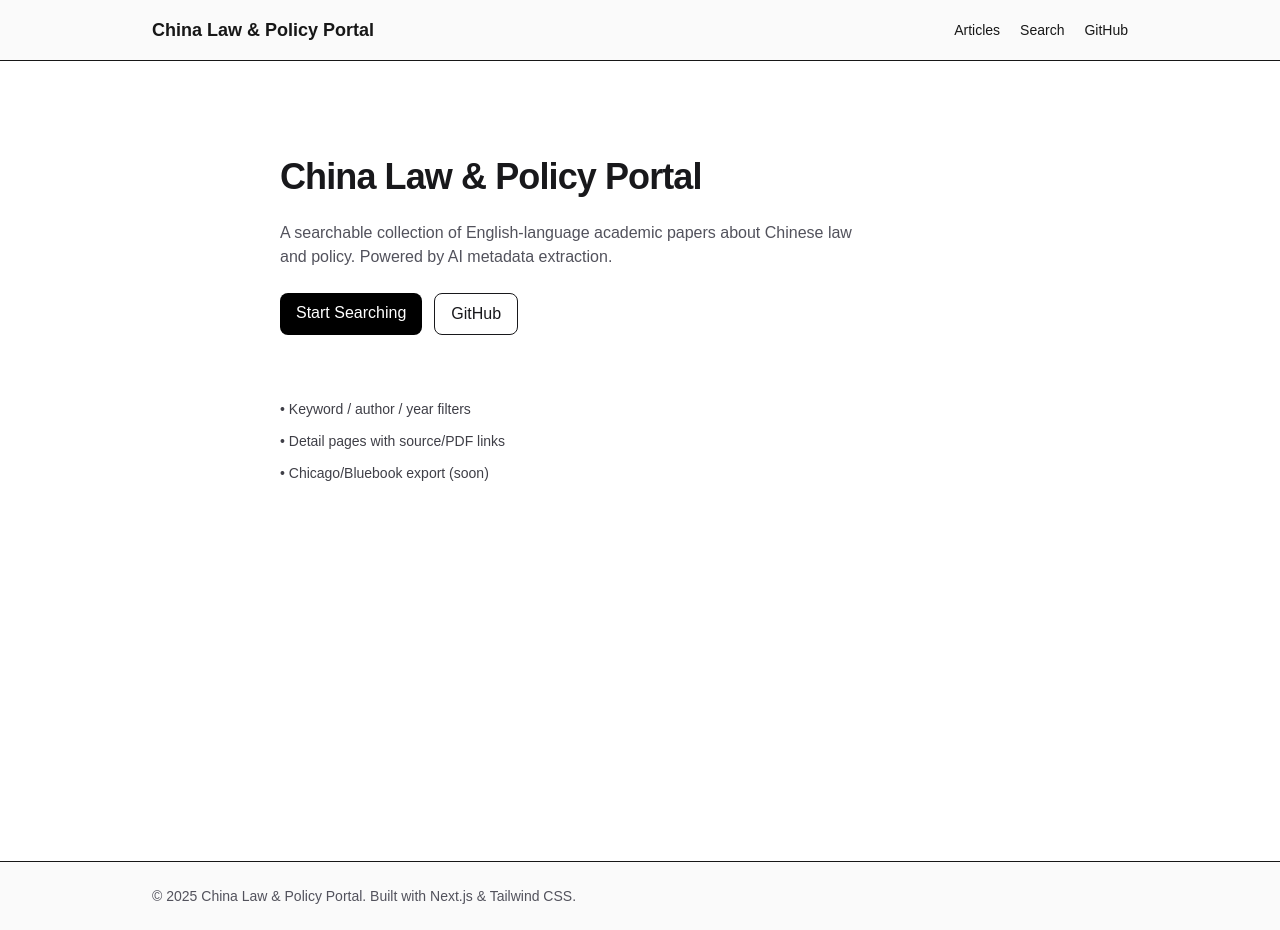
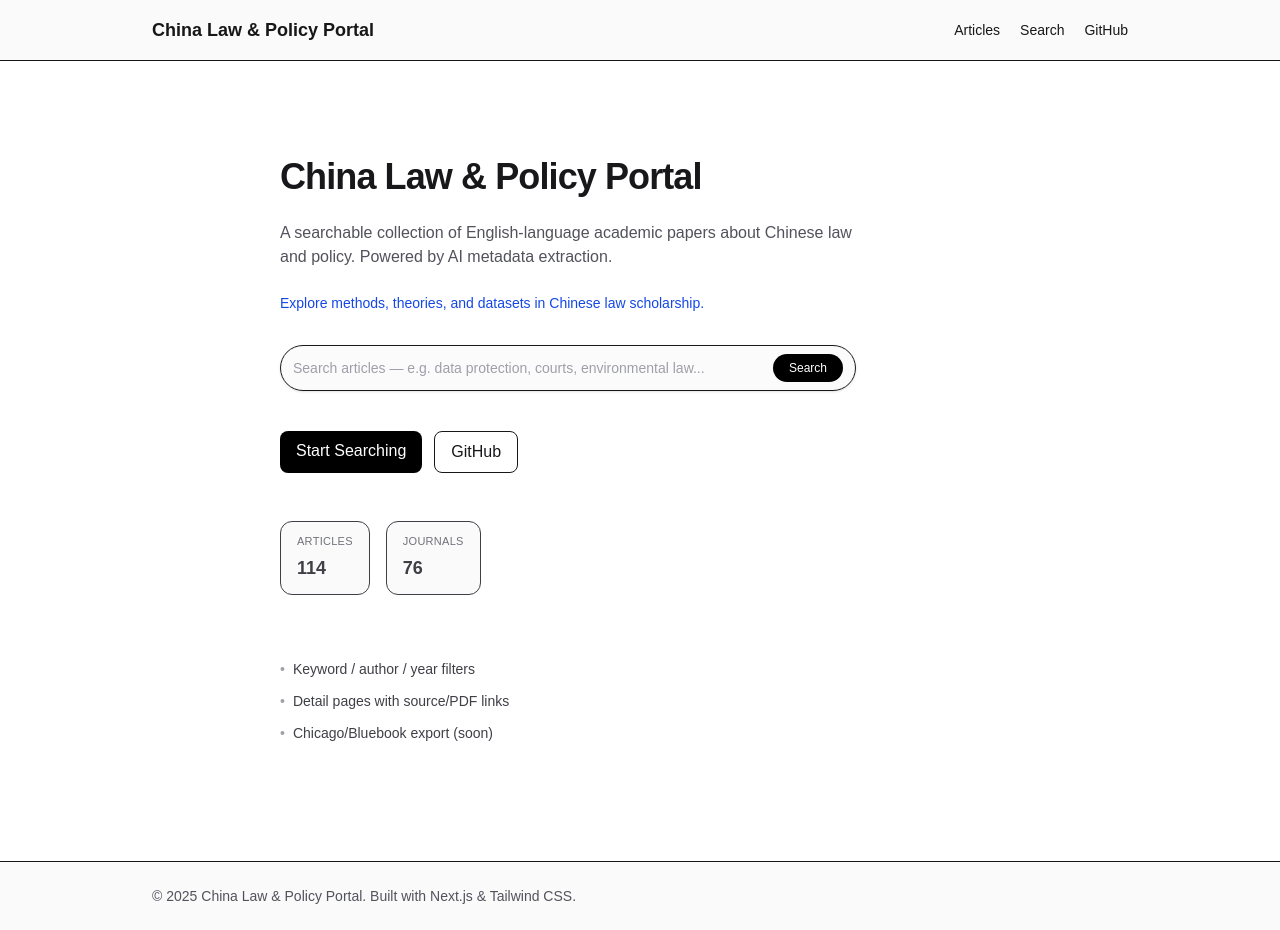
Before and after one commit to CiuuT/CLPP-website, a Next.js app in the folder china-law-portal/: page / in a window 1280 px wide. Built offline with nearby package versions, Linux system fonts and the light colour scheme.

Commit message:
change some UIS, more beutiful

```diff
--- /dev/null
+++ b/china-law-portal/app/articles/[id]/CitationWithCopy.tsx
@@ -0,0 +1,30 @@
+// app/articles/[id]/CitationWithCopy.tsx
+"use client";
+
+import { useState } from "react";
+
+export function CitationWithCopy({ citation }: { citation: string }) {
+  const [copied, setCopied] = useState(false);
+
+  const handleCopy = async () => {
+    try {
+      await navigator.clipboard.writeText(citation);
+      setCopied(true);
+      setTimeout(() => setCopied(false), 2000);
+    } catch (err) {
+      console.error("Failed to copy citation:", err);
+    }
+  };
+
+  return (
+    <div className="mt-2 flex items-start gap-2">
+      <p className="flex-1 text-xs text-zinc-500">{citation}</p>
+      <button
+        onClick={handleCopy}
+        className="rounded border px-2 py-1 text-[11px] text-zinc-700 hover:bg-zinc-100"
+      >
+        {copied ? "Copied!" : "Copy"}
+      </button>
+    </div>
+  );
+}
--- a/china-law-portal/app/articles/[id]/page.tsx
+++ b/china-law-portal/app/articles/[id]/page.tsx
@@ -1,5 +1,6 @@
 // app/articles/[id]/page.tsx
 import data from "@/data/articles.json";
+import { CitationWithCopy } from "./CitationWithCopy";
 
 type Article = {
   id: string;
@@ -67,7 +68,7 @@ export default async function ArticleDetail({
       <p className="mt-1 text-sm text-zinc-700">
         {authors} {a.year ? `· ${a.year}` : ""} {a.journal ? `· ${a.journal}` : ""}
       </p>
-      {a.citation && <p className="mt-2 text-xs text-zinc-500">{a.citation}</p>}
+      {a.citation && <CitationWithCopy citation={a.citation} />}
 
       <div className="mt-4 flex flex-wrap gap-4 text-sm">
         <a href="/articles" className="hover:underline">← Back</a>
--- a/china-law-portal/app/articles/page.tsx
+++ b/china-law-portal/app/articles/page.tsx
@@ -23,7 +23,7 @@ export default async function ArticlesPage({
     (a) => a?.title && a.title.trim().length > 2
   );
 
-  const perPage = 50;
+  const perPage = 15;
   const page = Math.max(1, Number(pageParam || 1));
   const total = all.length;
   const pages = Math.max(1, Math.ceil(total / perPage));
--- a/china-law-portal/app/page.tsx
+++ b/china-law-portal/app/page.tsx
@@ -1,18 +1,103 @@
+"use client";
+
 import Link from "next/link";
+import { useEffect, useState } from "react";
+import { useRouter } from "next/navigation";
+import data from "@/data/articles.json";
 
 export default function Home() {
+  const router = useRouter();
+  const [query, setQuery] = useState("");
+
+  // simple stats based on your JSON
+  const articles = data as { journal?: string }[];
+  const articleCount = articles.length;
+  const journalCount = Array.from(
+    new Set(articles.map((a) => a.journal).filter(Boolean))
+  ).length;
+
+  // animated counter for article count
+  const [displayCount, setDisplayCount] = useState(0);
+  useEffect(() => {
+    const duration = 600; // ms
+    const steps = 25;
+    const stepTime = duration / steps;
+    let current = 0;
+    const increment = articleCount / steps;
+
+    const id = setInterval(() => {
+      current += increment;
+      if (current >= articleCount) {
+        setDisplayCount(articleCount);
+        clearInterval(id);
+      } else {
+        setDisplayCount(Math.floor(current));
+      }
+    }, stepTime);
+
+    return () => clearInterval(id);
+  }, [articleCount]);
+
+  // rotating subtitle
+  const subtitles = [
+    "Search by keyword, author, or year.",
+    "Explore methods, theories, and datasets in Chinese law scholarship.",
+    "Filter by topic and quickly scan abstracts.",
+  ];
+  const [subtitleIndex, setSubtitleIndex] = useState(0);
+  useEffect(() => {
+    const id = setInterval(() => {
+      setSubtitleIndex((i) => (i + 1) % subtitles.length);
+    }, 3500);
+    return () => clearInterval(id);
+  }, []);
+
+  // search handler → /search?q=...
+  const handleSearch = (e: React.FormEvent) => {
+    e.preventDefault();
+    if (!query.trim()) return;
+    router.push(`/search?q=${encodeURIComponent(query.trim())}`);
+  };
+
   return (
-
     <div className="min-h-screen bg-white text-zinc-900">
       <main className="mx-auto flex max-w-3xl flex-col items-start gap-6 px-6 py-24">
         <h1 className="text-4xl font-bold tracking-tight">
-          China Law & Policy Portal
+          China Law &amp; Policy Portal
         </h1>
+
         <p className="max-w-prose text-zinc-600">
           A searchable collection of English-language academic papers about
           Chinese law and policy. Powered by AI metadata extraction.
         </p>
-        <div className="flex gap-3">
+
+        {/* rotating subtitle */}
+        <p className="h-5 text-sm text-blue-700">
+          {subtitles[subtitleIndex]}
+        </p>
+
+        {/* search bar with a tiny bit of motion */}
+        <form
+          onSubmit={handleSearch}
+          className="mt-2 flex w-full max-w-xl gap-2 rounded-full border bg-zinc-50/80 px-3 py-2 shadow-sm backdrop-blur"
+        >
+          <input
+            type="text"
+            value={query}
+            onChange={(e) => setQuery(e.target.value)}
+            placeholder="Search articles — e.g. data protection, courts, environmental law..."
+            className="w-full bg-transparent text-sm outline-none placeholder:text-zinc-400"
+          />
+          <button
+            type="submit"
+            className="rounded-full bg-black px-4 py-1.5 text-xs font-medium text-white hover:bg-zinc-800"
+          >
+            Search
+          </button>
+        </form>
+
+        {/* buttons: same as before */}
+        <div className="mt-4 flex gap-3">
           <Link
             href="/search"
             className="rounded-lg bg-black px-4 py-2 text-white hover:opacity-90"
@@ -28,13 +113,44 @@ export default function Home() {
             GitHub
           </a>
         </div>
+
+        {/* animated stats */}
+        <div className="mt-6 flex flex-wrap gap-4 text-sm text-zinc-700">
+          <div className="rounded-xl border bg-zinc-50 px-4 py-3">
+            <p className="text-[11px] uppercase tracking-wide text-zinc-500">
+              Articles
+            </p>
+            <p className="mt-1 text-lg font-semibold">
+              {displayCount}
+            </p>
+          </div>
+          <div className="rounded-xl border bg-zinc-50 px-4 py-3">
+            <p className="text-[11px] uppercase tracking-wide text-zinc-500">
+              Journals
+            </p>
+            <p className="mt-1 text-lg font-semibold">
+              {journalCount}
+            </p>
+          </div>
+        </div>
+
+        {/* feature list with subtle hover */}
         <ul className="mt-10 grid gap-3">
-          <li className="text-sm text-zinc-700">• Keyword / author / year filters</li>
-          <li className="text-sm text-zinc-700">• Detail pages with source/PDF links</li>
-          <li className="text-sm text-zinc-700">• Chicago/Bluebook export (soon)</li>
+          {[
+            "Keyword / author / year filters",
+            "Detail pages with source/PDF links",
+            "Chicago/Bluebook export (soon)",
+          ].map((item) => (
+            <li
+              key={item}
+              className="flex items-center text-sm text-zinc-700 transition hover:translate-x-1"
+            >
+              <span className="mr-2 text-zinc-400">•</span>
+              {item}
+            </li>
+          ))}
         </ul>
       </main>
     </div>
-
   );
 }
```
